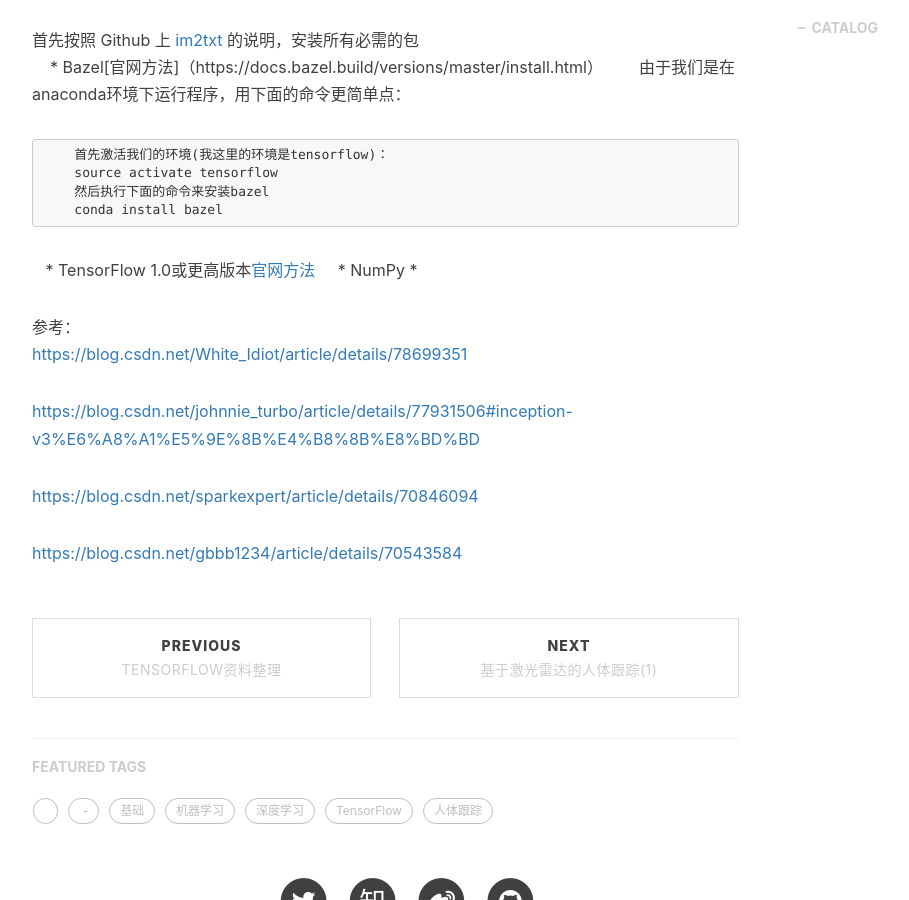
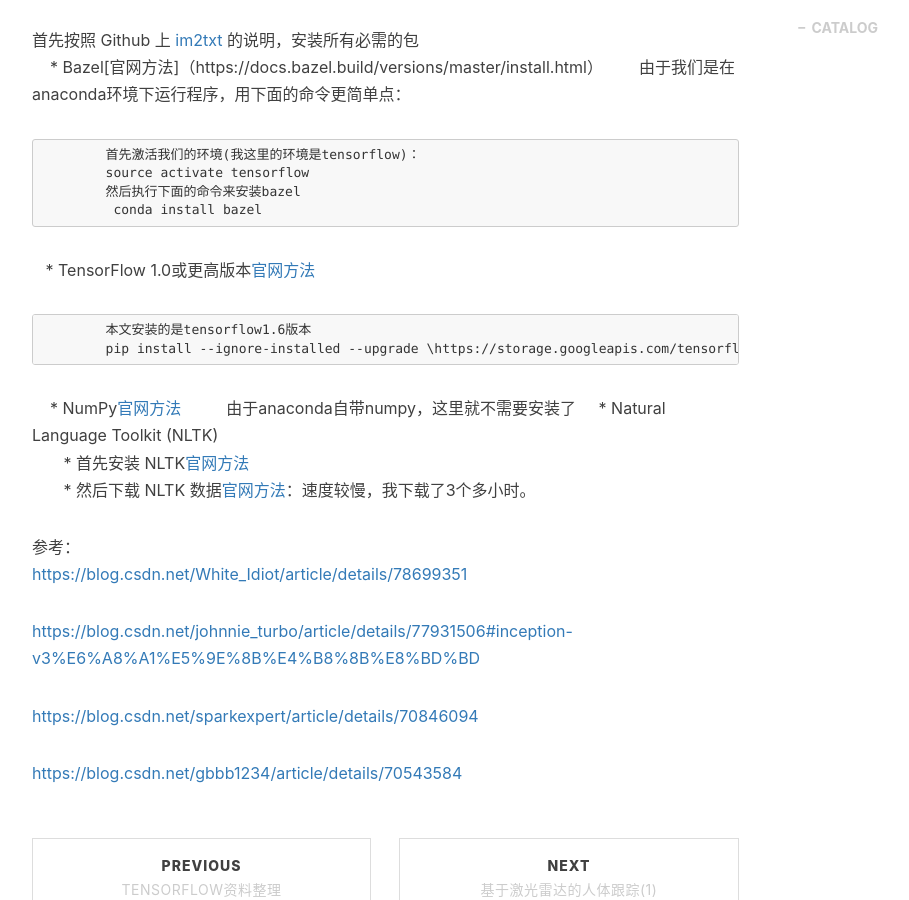
Before and after one commit to duhuazhen/duhuazhen.github.io, a Jekyll site: the page built from _posts/2017-4-1-im2txt.markdown, in a window 1280 px wide and 900 px high, scrolled down 1073 px. Shown: the whole window, without its empty margins (233-1142 px from the left). Built offline with Jekyll 4.4.1, drawn with Linux system fonts in a browser that asks for light colours; nearby versions of some CDN libraries; comment, search, counter and statistics services are not loaded.

Commit message:
Update 2017-4-1-im2txt.markdown

````diff
--- a/_posts/2017-4-1-im2txt.markdown
+++ b/_posts/2017-4-1-im2txt.markdown
@@ -30,14 +30,21 @@ git clone https://github.com/tensorflow/models.git
      * Bazel[官网方法]（https://docs.bazel.build/versions/master/install.html）
         由于我们是在anaconda环境下运行程序，用下面的命令更简单点：
 ```pyhon
-    首先激活我们的环境(我这里的环境是tensorflow)：
-    source activate tensorflow
-    然后执行下面的命令来安装bazel
-    conda install bazel
+        首先激活我们的环境(我这里的环境是tensorflow)：
+        source activate tensorflow
+        然后执行下面的命令来安装bazel
+         conda install bazel
  ```
      * TensorFlow 1.0或更高版本[官网方法](https://www.tensorflow.org/install/)
-     * NumPy
-     *
+```pyhon
+        本文安装的是tensorflow1.6版本
+        pip install --ignore-installed --upgrade \https://storage.googleapis.com/tensorflow/linux/cpu/tensorflow-1.6.0-cp34-cp34m-linux_x86_64.whl
+```
+     * NumPy[官网方法](https://www.scipy.org/install.html)
+        由于anaconda自带numpy，这里就不需要安装了
+     * Natural Language Toolkit (NLTK)
+        * 首先安装 NLTK[官网方法](http://www.nltk.org/install.html)
+        * 然后下载 NLTK 数据[官网方法](http://www.nltk.org/data.html)：速度较慢，我下载了3个多小时。
 
 
 
````
